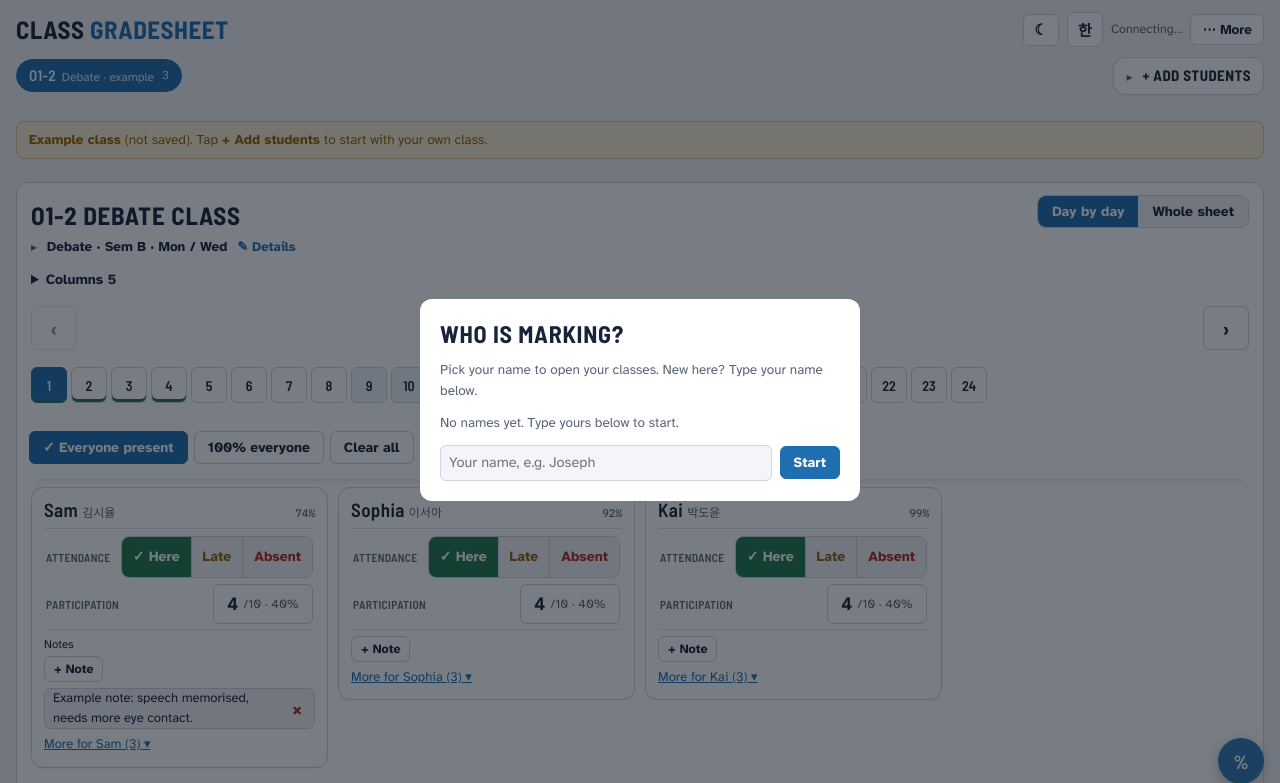
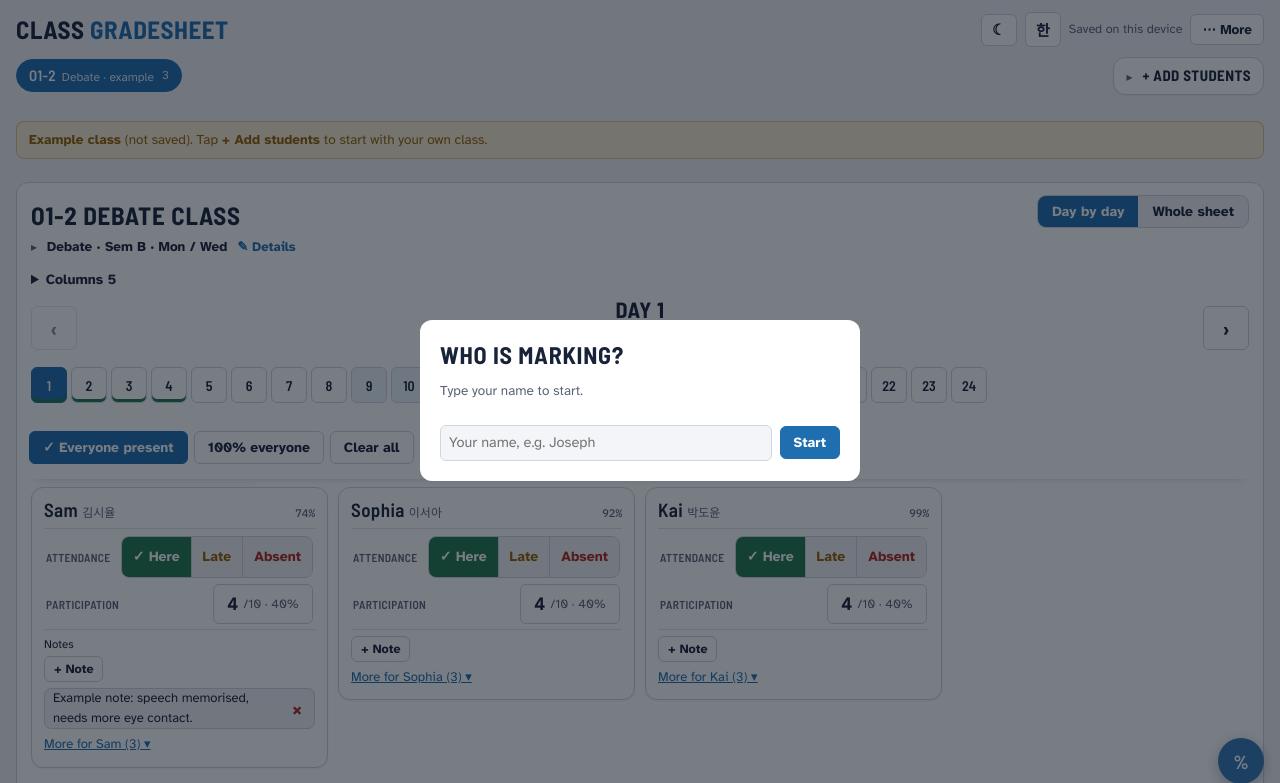
Before and after one commit to Disconnekted/Class-tools, a plain HTML site: page gradesheet.html in a window 1280 px wide. Shown: the top 783 px of the page. Drawn offline with Linux system fonts and the light colour scheme.

Commit message:
Gradesheet clean-up: dark-mode preview placeholder, honest start status, shorter first-run name prompt
Co-Authored-By: Claude Opus 5.5 <noreply@anthropic.com>
Claude-Session: https://claude.ai/code/session_01SCTfnkCyRSFX8NoAJkoJBg

```diff
--- a/gradesheet.html
+++ b/gradesheet.html
@@ -286,6 +286,8 @@ button.danger{background:var(--bad);border-color:var(--bad);color:var(--sheet)}
 .pimg img{width:100%;height:100%;object-fit:contain;display:block}
 .pimg i{font:400 12.5px var(--f-body);color:#5a6579;padding:10px;text-align:center}
 .pimg.stale{opacity:.45}
+.pimg:not(:has(img)){background:var(--grid)}
+.pimg:not(:has(img)) i{color:var(--muted)}
 .pcap{display:flex;justify-content:space-between;gap:8px;padding:5px 9px;font:700 12px var(--f-body);color:var(--accent);border-top:1px solid var(--grid)}
 .pcap span+span{color:var(--muted);font-weight:400}
 .pview[hidden]{display:none}
@@ -547,7 +549,7 @@ table.gs tr.r1 th.day input:focus{background:var(--sheet);color:var(--ink);outli
 <div class="modal" id="who" hidden>
   <div class="box" role="dialog" aria-modal="true" aria-labelledby="whoTitle">
     <h2 id="whoTitle">Who is marking?</h2>
-    <p class="hint">Pick your name to open your classes. New here? Type your name below.</p>
+    <p class="hint" id="whoHint">Pick your name to open your classes. New here? Type your name below.</p>
     <div class="who-list" id="whoList"></div>
     <form class="row" id="whoForm"><input id="whoName" placeholder="Your name, e.g. Joseph" autocomplete="off"><button class="primary" type="submit">Start</button></form>
     <p class="msg bad" id="whoMsg" hidden></p>
@@ -991,7 +993,8 @@ function showWho() { document.getElementById('who').hidden = false; renderWho();
 function renderWho() {
   document.getElementById('whoList').innerHTML = teachers.length
     ? teachers.map(t => `<button type="button" data-tid="${esc(t.id)}">${esc(t.name)}</button>`).join('')
-    : '<p class="hint">No names yet. Type yours below to start.</p>';
+    : '';
+  document.getElementById('whoHint').textContent = teachers.length ? 'Pick your name to open your classes. New here? Type your name below.' : 'Type your name to start.';
 }
 document.getElementById('whoList').addEventListener('click', e => { const b = e.target.closest('[data-tid]'); if (b) openTeacher(b.dataset.tid); });
 document.getElementById('whoForm').addEventListener('submit', async e => {
@@ -2483,7 +2486,7 @@ main.addEventListener('submit', e => {
     'then tap anyone late or absent': '그다음 지각·결석 학생을 누르세요', '✓ Here': '✓ 출석', 'Late': '지각', 'Absent': '결석', '✓ In': '✓ 제출', '✗ Not in': '✗ 미제출',
     'Tap to score': '눌러서 점수 입력', '+ Note': '+ 메모', 'Add': '추가', 'Done ▴': '닫기 ▴', 'Close': '닫기', 'Delete': '삭제', 'Keep': '유지', 'Remove': '제거',
     '+ Add a student': '+ 학생 추가', 'Class notes': '반 메모', 'Send or print': '보내기 · 인쇄', 'Blank sheets · PDF · Email · Slack': '빈 양식 · PDF · 이메일 · 슬랙',
-    'Delete this class…': '이 반 삭제…', '% Score chart': '% 점수표', 'Score chart': '점수표', 'Send as': '보낼 형식', 'Disruptive': '수업 방해', 'Sent outside': '밖으로 내보냄', 'Retest': '재시험', 'No book': '책 없음', '+ Disruptive': '+ 수업 방해', '+ Sent outside': '+ 밖으로 내보냄', '+ Retest': '+ 재시험', '+ No book': '+ 책 없음', 'Switch': '전환', "On TOPIA's Attendance page click": 'TOPIA 출석 페이지에서', ', then paste here.': '을(를) 누른 뒤 여기에 붙여넣으세요.', 'No students yet. Tap + Add students at the top to paste the class list.': '아직 학생이 없습니다. 위의 + 학생 추가를 눌러 명단을 붙여넣으세요.', 'No students yet. Tap + Add students at the top, or + Add a student below.': '아직 학생이 없습니다. 위의 + 학생 추가 또는 아래의 + 학생 추가를 누르세요.', 'Tap + Add students at the top to paste your class list, or add a class by hand.': '위의 + 학생 추가를 눌러 명단을 붙여넣거나 반을 직접 추가하세요.', 'No class yet': '아직 반이 없습니다', 'Tap to change this date': '눌러서 날짜 변경', 'Tap a date to change it if a lesson moved': '수업이 옮겨지면 날짜를 눌러 바꾸세요', '⇩ Paste online homework': '⇩ 온라인 숙제 붙여넣기',
+    'Delete this class…': '이 반 삭제…', '% Score chart': '% 점수표', 'Score chart': '점수표', 'Send as': '보낼 형식', 'Type your name to start.': '이름을 입력해 시작하세요.', 'Disruptive': '수업 방해', 'Sent outside': '밖으로 내보냄', 'Retest': '재시험', 'No book': '책 없음', '+ Disruptive': '+ 수업 방해', '+ Sent outside': '+ 밖으로 내보냄', '+ Retest': '+ 재시험', '+ No book': '+ 책 없음', 'Switch': '전환', "On TOPIA's Attendance page click": 'TOPIA 출석 페이지에서', ', then paste here.': '을(를) 누른 뒤 여기에 붙여넣으세요.', 'No students yet. Tap + Add students at the top to paste the class list.': '아직 학생이 없습니다. 위의 + 학생 추가를 눌러 명단을 붙여넣으세요.', 'No students yet. Tap + Add students at the top, or + Add a student below.': '아직 학생이 없습니다. 위의 + 학생 추가 또는 아래의 + 학생 추가를 누르세요.', 'Tap + Add students at the top to paste your class list, or add a class by hand.': '위의 + 학생 추가를 눌러 명단을 붙여넣거나 반을 직접 추가하세요.', 'No class yet': '아직 반이 없습니다', 'Tap to change this date': '눌러서 날짜 변경', 'Tap a date to change it if a lesson moved': '수업이 옮겨지면 날짜를 눌러 바꾸세요', '⇩ Paste online homework': '⇩ 온라인 숙제 붙여넣기',
     'Fill from gradesheet': '성적표에서 채우기', 'Online homework from TOPIA': 'TOPIA 온라인 숙제', 'TOPIA Helper': 'TOPIA 도우미',
     '⤓ Back up': '⤓ 백업', '⤒ Restore': '⤒ 복원', '📱 Send to iPad': '📱 iPad로 보내기', '📥 Receive from PC': '📥 PC에서 받기', 'Name tags': '이름표', 'Name tags ↗': '이름표 ↗',
     'Copy classes for name tags': '이름표용 반 목록 복사', '📄 Student reports': '📄 학생 리포트', '🖨 Print': '🖨 인쇄', '✉ Email': '✉ 이메일', '⤓ PDF with scores': '⤓ 점수 포함 PDF',
@@ -3294,7 +3297,7 @@ async function printDoc(doc, title) {
 classes = [exampleClass()]; current = classes[0].id; render();
 setSync('Connecting…');
 const useDb = window.claude && typeof window.claude.use === 'function' ? window.claude.use('db') : Promise.resolve(null);
-Promise.resolve(useDb).catch(() => null).then(d => { if (d) startCloud(d); else { standaloneMode(); startLocal(); importFromLink(); onlineFromLink(); if (new URLSearchParams(location.search).get('send') === 'ipad' && me) ipadModal(); } });
+Promise.resolve(useDb).catch(() => null).then(d => { if (d) startCloud(d); else { setSync('Saved on this device'); standaloneMode(); startLocal(); importFromLink(); onlineFromLink(); if (new URLSearchParams(location.search).get('send') === 'ipad' && me) ipadModal(); } });
 </script>
 
 <script>
--- a/sw.js
+++ b/sw.js
@@ -1,5 +1,5 @@
 // Offline copy of the gradesheet. A new version of the files changes VERSION, so iPads update on their next open.
-const VERSION = 'gs-1cdaf1ad6c';
+const VERSION = 'gs-b07cdd33d9';
 const FILES = ["./", "index.html", "gradesheet.html", "name-tags.html", "manifest.webmanifest", "icon-180.png", "icon-192.png", "icon-512.png", "libs/jspdf.umd.min.js", "libs/xlsx.full.min.js", "libs/pdf.min.js", "libs/pdf.worker.min.js", "libs/qrcode.js", "libs/jsQR.js"];
 self.addEventListener('install', e => { e.waitUntil(caches.open(VERSION).then(c => c.addAll(FILES)).then(() => self.skipWaiting())); });
 self.addEventListener('activate', e => { e.waitUntil(caches.keys().then(ks => Promise.all(ks.filter(k => k !== VERSION).map(k => caches.delete(k)))).then(() => self.clients.claim())); });
```
